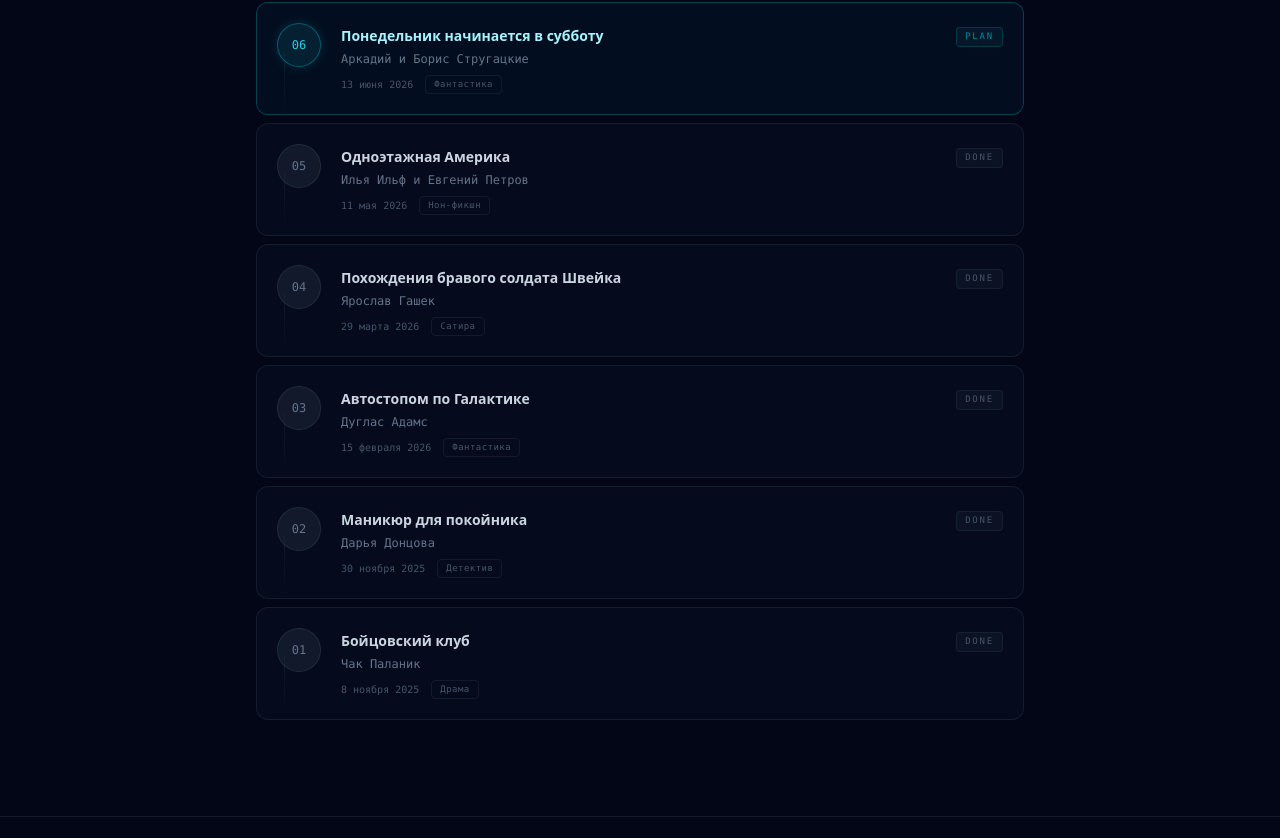
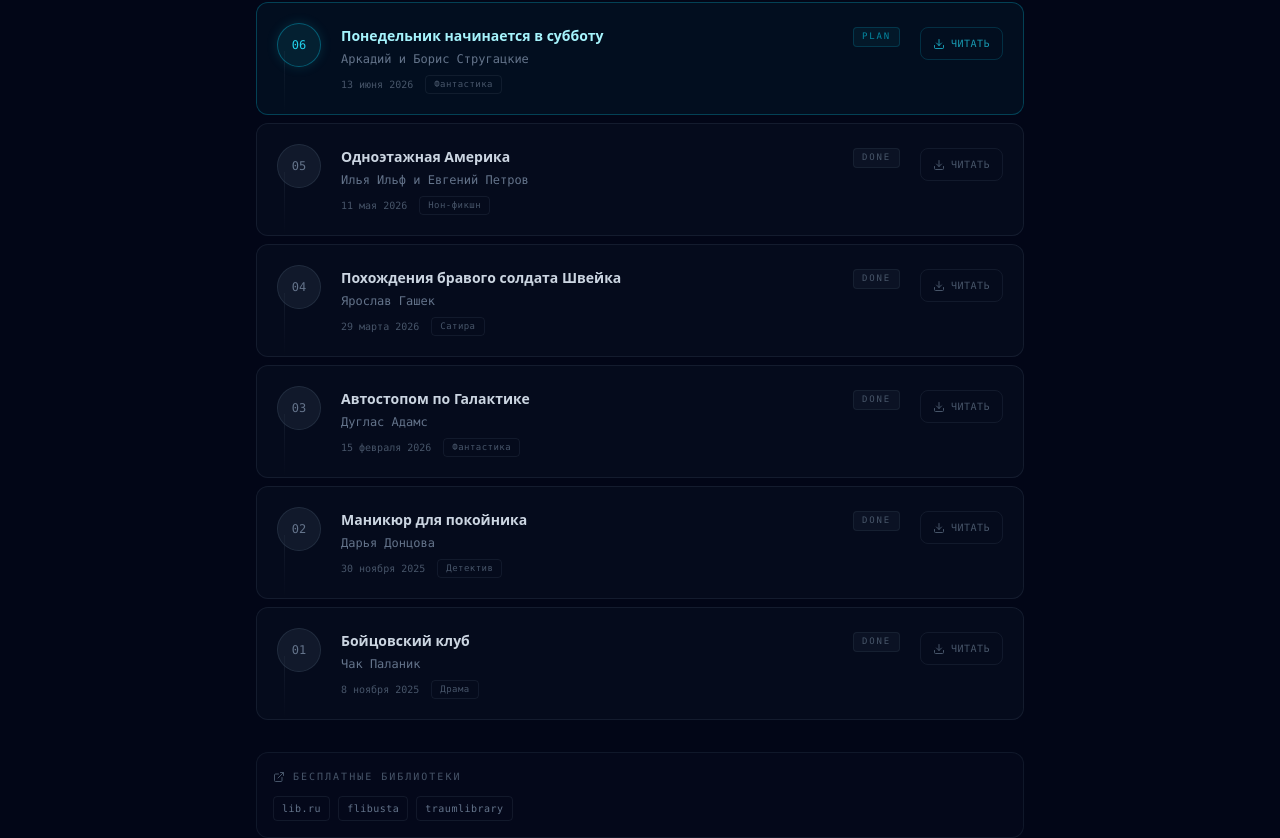
Before and after one commit to perryshe/dnd-club, a Next.js app: page /book-club in a window 1280 px wide. Shown: the part 964-1802 px from the top of the page. Built offline with nearby package versions, Linux system fonts and the light colour scheme; no server answers.

Commit message:
feat: add download links to free libraries for each book

```diff
--- a/src/app/book-club/page.tsx
+++ b/src/app/book-club/page.tsx
@@ -1,13 +1,19 @@
 import Link from "next/link"
-import { Book, BookOpen, Cpu, MessageCircle, ScanLine, Sparkles } from "lucide-react"
+import { Cpu, Download, ExternalLink, MessageCircle, ScanLine, Sparkles } from "lucide-react"
 
 const books = [
-  { id: 6, title: "Понедельник начинается в субботу", author: "Аркадий и Борис Стругацкие", date: "13 июня 2026", status: "plan" as const, genre: "Фантастика" },
-  { id: 5, title: "Одноэтажная Америка", author: "Илья Ильф и Евгений Петров", date: "11 мая 2026", status: "done" as const, genre: "Нон-фикшн" },
-  { id: 4, title: "Похождения бравого солдата Швейка", author: "Ярослав Гашек", date: "29 марта 2026", status: "done" as const, genre: "Сатира" },
-  { id: 3, title: "Автостопом по Галактике", author: "Дуглас Адамс", date: "15 февраля 2026", status: "done" as const, genre: "Фантастика" },
-  { id: 2, title: "Маникюр для покойника", author: "Дарья Донцова", date: "30 ноября 2025", status: "done" as const, genre: "Детектив" },
-  { id: 1, title: "Бойцовский клуб", author: "Чак Паланик", date: "8 ноября 2025", status: "done" as const, genre: "Драма" },
+  { id: 6, title: "Понедельник начинается в субботу", author: "Аркадий и Борис Стругацкие", date: "13 июня 2026", status: "plan" as const, genre: "Фантастика", search: "Понедельник+начинается+в+субботу+Стругацкие" },
+  { id: 5, title: "Одноэтажная Америка", author: "Илья Ильф и Евгений Петров", date: "11 мая 2026", status: "done" as const, genre: "Нон-фикшн", search: "Одноэтажная+Америка+Ильф+Петров" },
+  { id: 4, title: "Похождения бравого солдата Швейка", author: "Ярослав Гашек", date: "29 марта 2026", status: "done" as const, genre: "Сатира", search: "Похождения+бравого+солдата+Швейка+Гашек" },
+  { id: 3, title: "Автостопом по Галактике", author: "Дуглас Адамс", date: "15 февраля 2026", status: "done" as const, genre: "Фантастика", search: "Автостопом+по+Галактике+Адамс" },
+  { id: 2, title: "Маникюр для покойника", author: "Дарья Донцова", date: "30 ноября 2025", status: "done" as const, genre: "Детектив", search: "Маникюр+для+покойника+Донцова" },
+  { id: 1, title: "Бойцовский клуб", author: "Чак Паланик", date: "8 ноября 2025", status: "done" as const, genre: "Драма", search: "Бойцовский+клуб+Паланик" },
+]
+
+const libraries = [
+  { name: "lib.ru", url: "https://lib.ru" },
+  { name: "flibusta", url: "https://flibusta.is" },
+  { name: "traumlibrary", url: "https://traumlibrary.net" },
 ]
 
 const genres = [...new Set(books.map(b => b.genre))]
@@ -164,8 +170,45 @@ export default function BookClubPage() {
                       </span>
                     </div>
                   </div>
+
+                  {/* Download */}
+                  <a
+                    href={`https://flibusta.is/booksearch?ask=${book.search}`}
+                    target="_blank"
+                    className={`
+                      relative z-10 flex-shrink-0 flex items-center gap-1.5 px-3 py-2 mt-1 rounded-lg
+                      text-[10px] font-mono tracking-wider uppercase border transition-all duration-300
+                      ${book.status === "plan"
+                        ? "text-cyan-400/70 border-cyan-500/20 hover:bg-cyan-950/40 hover:border-cyan-500/40"
+                        : "text-slate-600 border-slate-700/30 hover:bg-slate-800/50 hover:border-slate-600/50 hover:text-slate-400"
+                      }
+                    `}
+                  >
+                    <Download size={12} />
+                    <span className="hidden sm:inline">Читать</span>
+                  </a>
                 </div>
               ))}
+            </div>
+
+            {/* Libraries reference */}
+            <div className="mt-8 p-4 rounded-xl border border-slate-800/50 bg-slate-900/20">
+              <div className="flex items-center gap-2 mb-3">
+                <ExternalLink size={12} className="text-slate-600" />
+                <span className="text-[10px] font-mono tracking-[0.2em] uppercase text-slate-600">Бесплатные библиотеки</span>
+              </div>
+              <div className="flex flex-wrap gap-2">
+                {libraries.map((lib) => (
+                  <a
+                    key={lib.name}
+                    href={lib.url}
+                    target="_blank"
+                    className="text-[10px] font-mono tracking-wider text-slate-500 hover:text-cyan-400 transition px-2 py-1 rounded border border-slate-700/30 hover:border-cyan-700/30"
+                  >
+                    {lib.name}
+                  </a>
+                ))}
+              </div>
             </div>
           </div>
         </div>
```
